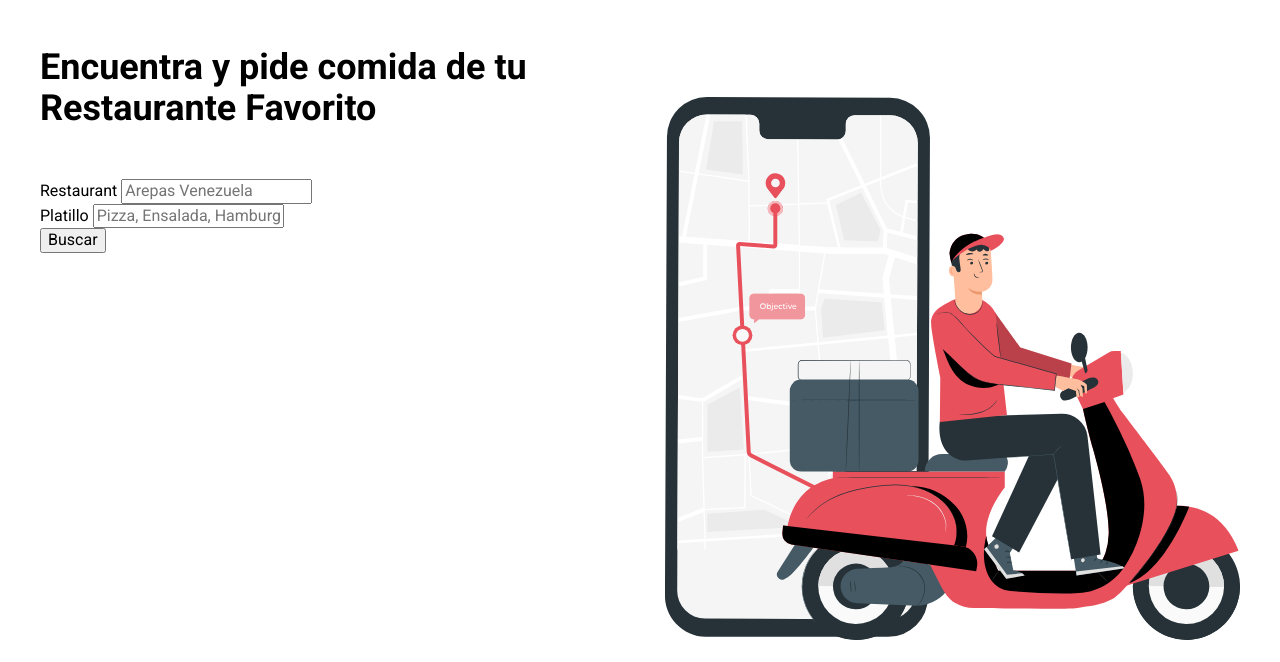
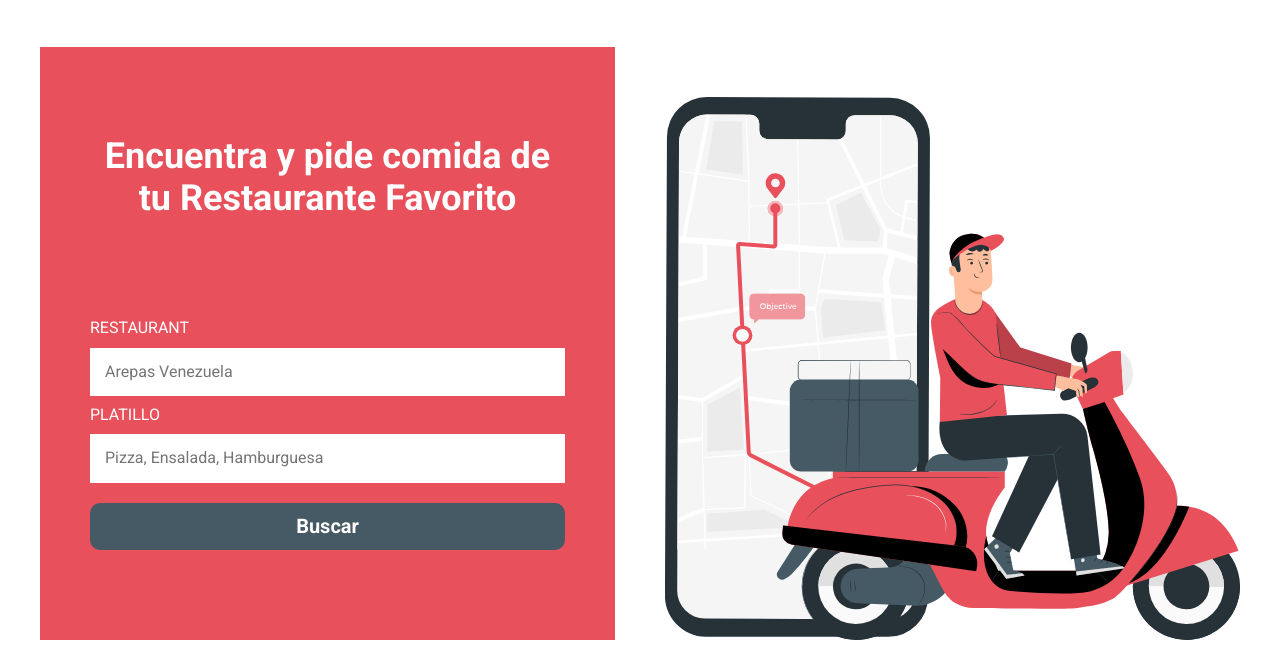
Before and after one commit to fabianallvarez/DeliveryApp, a website: page index.html in a window 1280 px wide. Shown: the part 138-800 px from the top of the page. Drawn offline with Linux system fonts and the light colour scheme.

Commit message:
Ft: aplicando css a formulario principal

```diff
--- a/index.html
+++ b/index.html
@@ -28,7 +28,7 @@
     <section class="contenedor formulario">
         <div class="formulario__grid">
             <div class="formulario__contenido">
-                <h2>Encuentra y pide comida de tu Restaurante Favorito</h2>
+                <h2 class="formulario__heading">Encuentra y pide comida de tu Restaurante Favorito</h2>
                 <form class="formulario__buscar">
                     <div class="formulario__campo">
                         <label for="restaurant" class="formulario__label">Restaurant</label>
@@ -41,8 +41,8 @@
                     <input type="submit" class="formulario__submit" value="Buscar">
                 </form>
             </div>
-            <div class="formulario__imagen">
-                <img src="build/img/dibujo_repartidor.svg" alt="imagen repartidor">
+            <div class="formulario__imagen-contenedor">
+                <img class="formulario__imagen" src="build/img/dibujo_repartidor.svg" alt="imagen repartidor">
             </div>
         </div>
 
--- a/src/scss/formulario/_formulario.scss
+++ b/src/scss/formulario/_formulario.scss
@@ -9,7 +9,56 @@
         }
     }
 
+    &__contenido {
+        background-color: v.$primario;
+        padding: v.$separacion;
+        display: flex;
+        flex-direction: column;
+        justify-content: space-evenly;
+    }
+
+    &__heading {
+        color: v.$blanco;
+        text-align: center;
+    }
+
+    &__campo {
+        margin-bottom: 1rem;
+    }
+
+    &__label {
+        display: block;
+        text-transform: uppercase;
+        color: v.$blanco;
+        margin: 1rem 0;
+    }
+
+    &__input {
+        width: 100%;
+        padding: 1.5rem;
+        border: none;
+    }
+
+    &__submit {
+        margin-top: 2rem;
+        @include m.boton(v.$secundario, v.$blanco);
+
+        @include m.tablet {
+            width: 100%;
+        }
+    }
+
+    &__imagen-contenedor {
+        margin-top: v.$separacion;
+        display: flex;
+        justify-content: center;
+    }
+
     &__imagen {
-        margin-top: v.$separacion;
+        width: 30rem;
+
+        @include m.desktop {
+            width: 100%;
+        }
     }
 }
```
Also changed, not shown: build/css/app.css, 1 other file.
